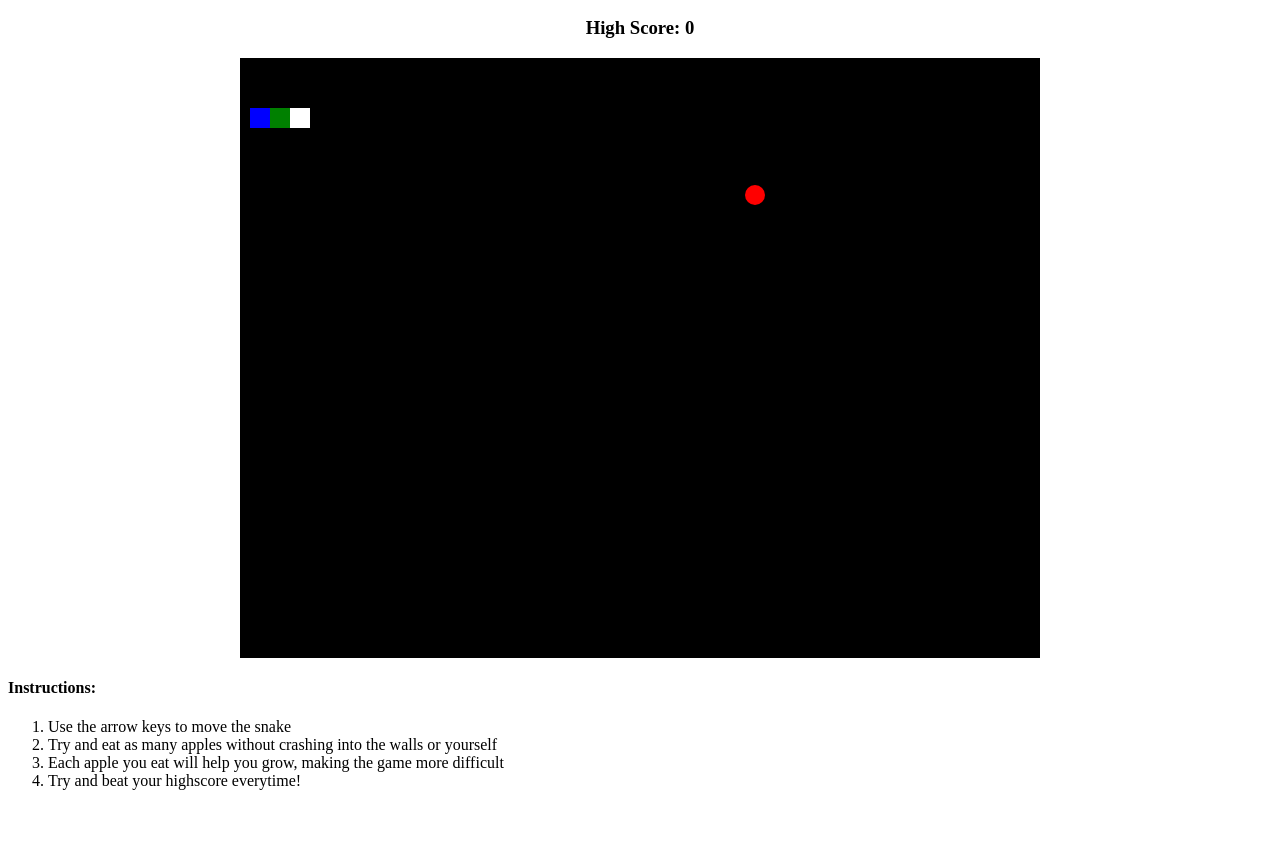
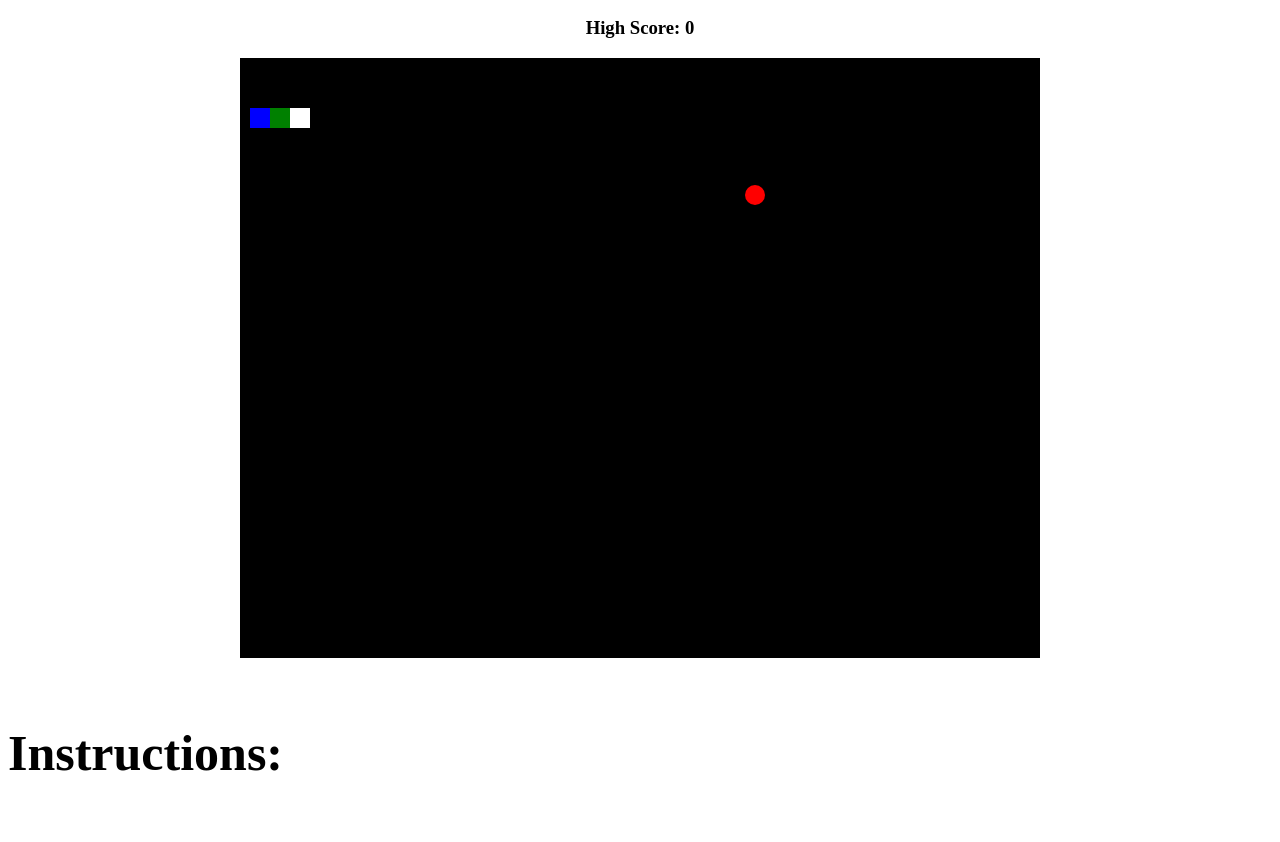
Before and after one commit to jbri91/snakeGame, a plain HTML site: page index.html in a window 1280 px wide. Shown: the part 110-952 px from the top of the page. Before the commit the page ends 916 px from the top, so only its background shows below. Drawn offline with Linux system fonts and the light colour scheme.

Commit message:
instructions

```diff
--- a/style.css
+++ b/style.css
@@ -18,3 +18,11 @@ canvas {
     margin-right: auto;
     display: block;
 }
+
+h4 {
+    font-size: 50px;
+}
+
+ol {
+    font-size: 30px;
+}
```
